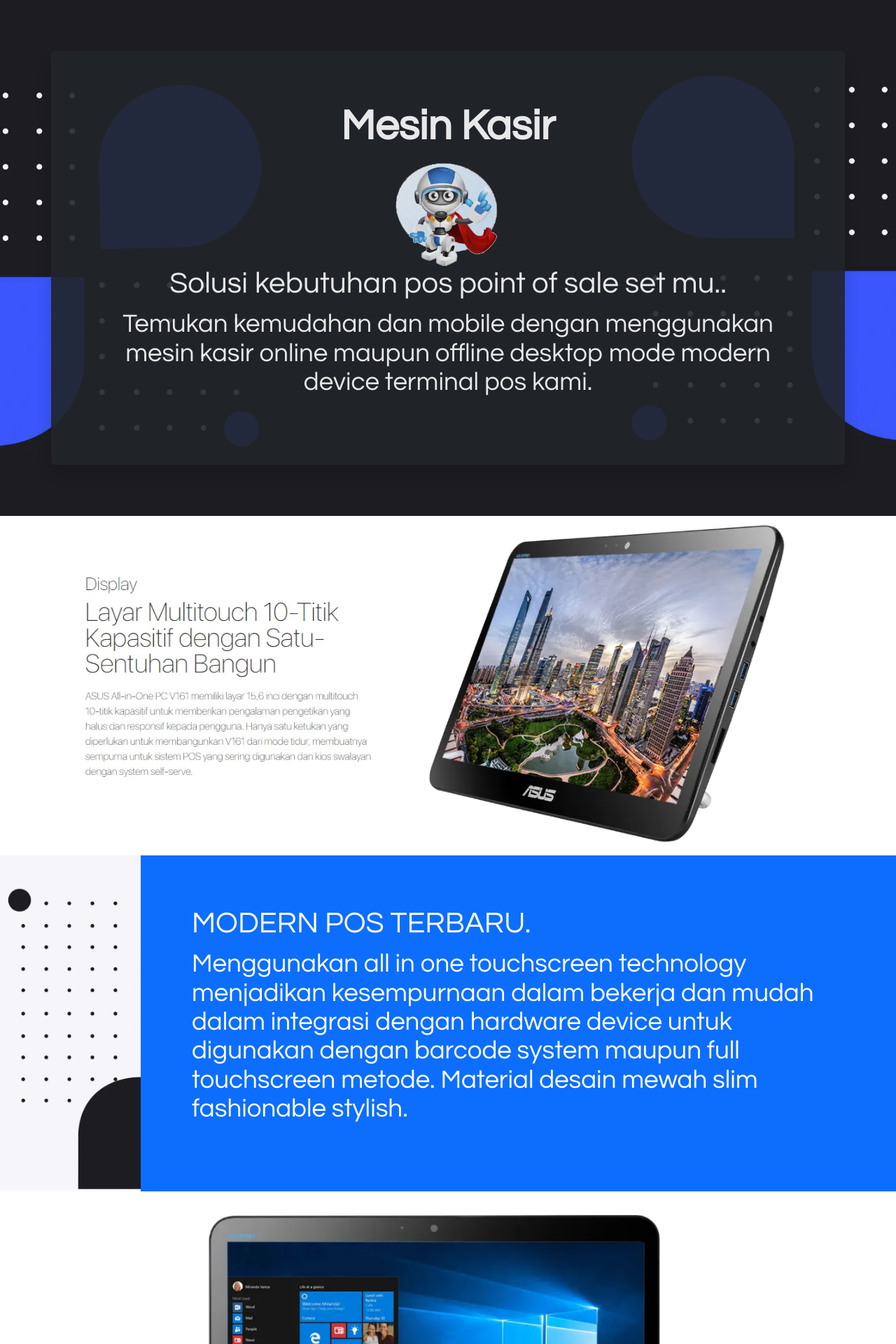
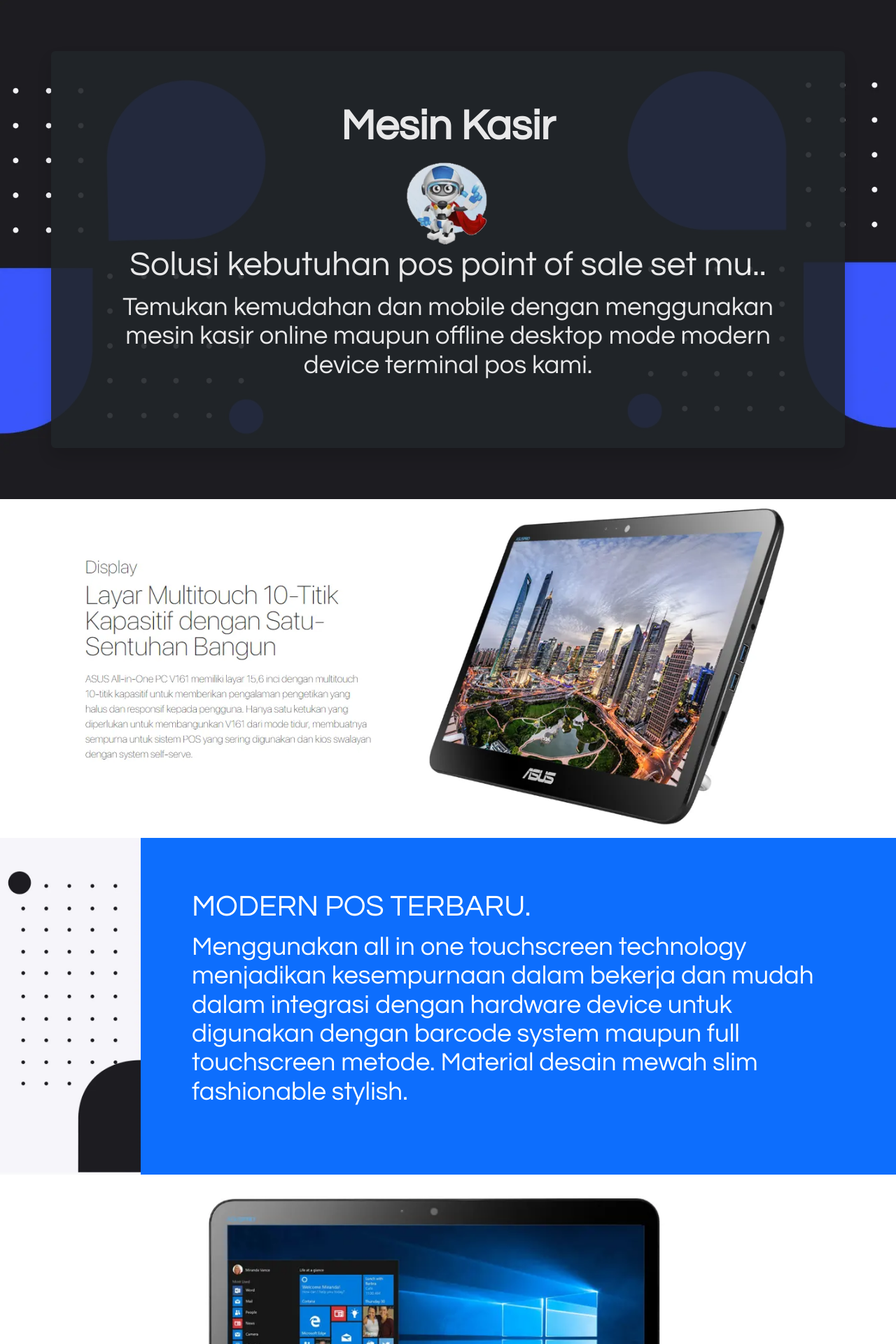
Before and after one commit to mesinkasir/mesinkasir.github.io, a Jekyll site: the page built from index.md, in a window 1280 px wide. Shown: the top 1920 px of the page at 70% size. Built offline with Jekyll 4.4.1, drawn with Linux system fonts in a browser that asks for light colours.

Commit message:
komat kamit bu jalajabu wus wus

```diff
--- a/_includes/widget/copy.html
+++ b/_includes/widget/copy.html
@@ -2,7 +2,7 @@
     <hr class="bg-white">
     <p class="footer">
 	<span class="info"><small>
-		 <a href="{{site.home.url91}}">{{site.home.title91}}</a> . <a href="{{site.home.url92}}">{{site.home.title92}}</a> . <a href="{{site.home.url93}}">{{site.home.title93}}</a>
+		 <a title="nostalgia mesin kasir lawas" href="{{site.home.url91}}">{{site.home.title91}}</a> . <a title="blog mesin kasir" href="{{site.home.url92}}">{{site.home.title92}}</a> . <a title="start mesin kasir" href="{{site.home.url93}}">{{site.home.title93}}</a>
 		 </small></span><br/>
 	mesinkasir.github.io <br>
       <span class="info">
--- a/_includes/widget/header.html
+++ b/_includes/widget/header.html
@@ -8,8 +8,8 @@
             <a class="text-white" href="https://mesinkasir.github.io">{{site.home.title}}</a>
           </strong>
         </h1>
-        <img class="img-fluid" alt="{{site.home.title}}" src="{{site.home.cover}}">
-        <h3>{{site.home.description}}.</h3>
+        <img class="img-fluid" width="120" height="120" alt="{{site.home.title}}" src="{{site.home.cover}}">
+        <h2>{{site.home.description}}.</h2>
         <p>{{site.home.content}}</p>
       </div>
     </div>
--- a/_includes/widget/intro.html
+++ b/_includes/widget/intro.html
@@ -1,7 +1,7 @@
   <div class="row bg-light">
 
    <div class="col-2 col-md-2 bg-light p-0">
-      <img class="img-fluid" alt="mesin kasir" src="./assets/img/newkasir/mesinkasir2.webp">
+      <img class="img-fluid"  alt="mesin kasir" width="100%" height="100%" src="./assets/img/newkasir/mesinkasir2.webp">
     </div>
 
     <div class="col-10 col-md-10 p-3 p-md-5 bg-primary text-white">
--- a/_includes/widget/section6.html
+++ b/_includes/widget/section6.html
@@ -3,11 +3,11 @@
       <img class="img-fluid" alt="mesin kasir" width="100%" height="100%" src="./assets/img/newkasir/mesinkasir8.webp">
     </div>
     <div class="col-10 col-md-5 bg-primary text-white p-3 p-md-5">
-      <h3><a href="" class="text-white">{{site.home.title7}}</a></h3>
+      <h3><a href="/" class="text-white">{{site.home.title7}}</a></h3>
       <p>{{site.home.content7}}</p>
     </div>
     <div class="col-10 col-md-5 p-3 p-md-5">
-      <h3><a href="">{{site.home.title8}}</a></h3>
+      <h3><a href="/">{{site.home.title8}}</a></h3>
       <p>{{site.home.content8}}</p>
     </div>
     <div class="col-2 col-md-1 bg-light p-0">
```
Also changed, not shown: 3 other files.
